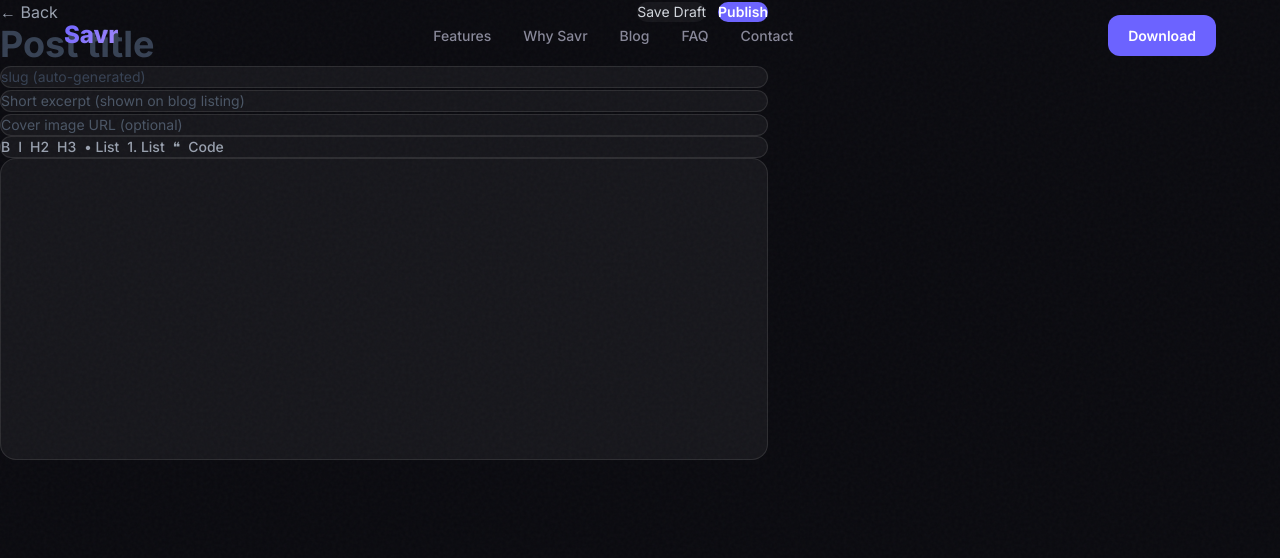
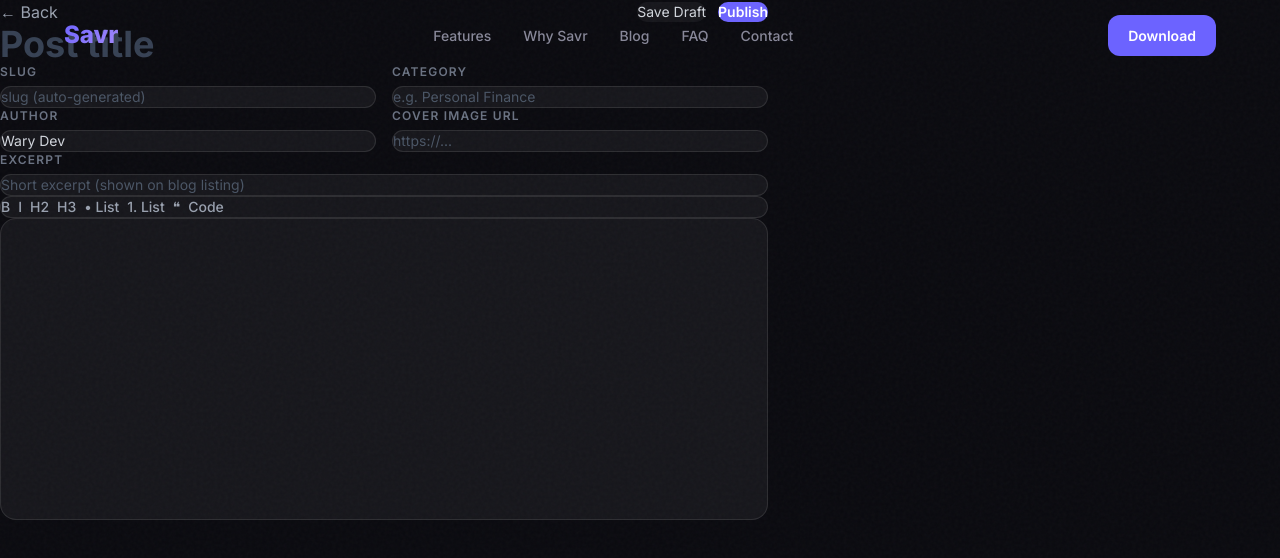
Before and after one commit to 007wary/savr-website, a Next.js app: page /admin/posts/new in a window 1280 px wide. Shown: the top 558 px of the page. Built offline with nearby package versions, Linux system fonts and the light colour scheme; sample sign-in values are in the browser's storage.

Commit message:
fix: match new post form layout to edit post

```diff
--- a/app/admin/posts/new/page.js
+++ b/app/admin/posts/new/page.js
@@ -16,6 +16,8 @@ export default function NewPost() {
   const [slug, setSlug] = useState('')
   const [excerpt, setExcerpt] = useState('')
   const [coverImage, setCoverImage] = useState('')
+  const [category, setCategory] = useState('')
+  const [author, setAuthor] = useState('Wary Dev')
   const [published, setPublished] = useState(false)
   const [saving, setSaving] = useState(false)
   const [message, setMessage] = useState('')
@@ -70,6 +72,8 @@ export default function NewPost() {
         excerpt,
         content: editor.getHTML(),
         cover_image: coverImage,
+        category,
+        author,
         published: publish
       })
     })
@@ -87,6 +91,7 @@ export default function NewPost() {
     <div className="min-h-screen bg-[#0A0A0F] px-6 py-12">
       <div className="max-w-3xl mx-auto">
 
+        {/* Top bar */}
         <div className="flex items-center justify-between mb-8">
           <button onClick={() => router.push('/admin/posts')} className="text-gray-400 hover:text-white transition-colors">
             ← Back
@@ -111,21 +116,69 @@ export default function NewPost() {
 
         {message && <p className="text-red-400 text-sm mb-4">{message}</p>}
 
-        <div className="space-y-4 mb-6">
+        {/* Title */}
         <input
           type="text"
           placeholder="Post title"
           value={title}
           onChange={(e) => setTitle(e.target.value)}
-            className="w-full bg-transparent text-white text-4xl font-bold placeholder-gray-700 focus:outline-none"
+          className="w-full bg-transparent text-white text-4xl font-bold placeholder-gray-700 focus:outline-none mb-8"
         />
+
+        {/* Fields grid */}
+        <div className="space-y-4 mb-6">
+
+          {/* Row 1: Slug | Category */}
+          <div className="grid grid-cols-2 gap-4">
+            <div className="flex flex-col gap-1.5">
+              <label className="text-xs font-semibold text-gray-500 tracking-widest uppercase">Slug</label>
               <input
                 type="text"
                 placeholder="slug (auto-generated)"
                 value={slug}
                 onChange={(e) => setSlug(e.target.value)}
-            className="w-full bg-white/5 border border-white/10 rounded-xl px-4 py-2.5 text-gray-400 text-sm placeholder-gray-700 focus:outline-none focus:border-[#6C63FF] transition-colors"
+                className="w-full bg-white/5 border border-white/10 rounded-xl px-4 py-2.5 text-gray-300 text-sm placeholder-gray-600 focus:outline-none focus:border-[#6C63FF] transition-colors"
               />
+            </div>
+            <div className="flex flex-col gap-1.5">
+              <label className="text-xs font-semibold text-gray-500 tracking-widest uppercase">Category</label>
+              <input
+                type="text"
+                placeholder="e.g. Personal Finance"
+                value={category}
+                onChange={(e) => setCategory(e.target.value)}
+                className="w-full bg-white/5 border border-white/10 rounded-xl px-4 py-2.5 text-gray-300 text-sm placeholder-gray-600 focus:outline-none focus:border-[#6C63FF] transition-colors"
+              />
+            </div>
+          </div>
+
+          {/* Row 2: Author | Cover Image */}
+          <div className="grid grid-cols-2 gap-4">
+            <div className="flex flex-col gap-1.5">
+              <label className="text-xs font-semibold text-gray-500 tracking-widest uppercase">Author</label>
+              <input
+                type="text"
+                placeholder="Author name"
+                value={author}
+                onChange={(e) => setAuthor(e.target.value)}
+                className="w-full bg-white/5 border border-white/10 rounded-xl px-4 py-2.5 text-gray-300 text-sm placeholder-gray-600 focus:outline-none focus:border-[#6C63FF] transition-colors"
+              />
+            </div>
+            <div className="flex flex-col gap-1.5">
+              <label className="text-xs font-semibold text-gray-500 tracking-widest uppercase">Cover Image URL</label>
+              <input
+                type="text"
+                placeholder="https://..."
+                value={coverImage}
+                onChange={(e) => setCoverImage(e.target.value)}
+                className="w-full bg-white/5 border border-white/10 rounded-xl px-4 py-2.5 text-gray-300 text-sm placeholder-gray-600 focus:outline-none focus:border-[#6C63FF] transition-colors"
+              />
+            </div>
+          </div>
+
+          {/* Row 3: Excerpt (full width) */}
+          <div className="flex flex-col gap-1.5">
+            <label className="text-xs font-semibold text-gray-500 tracking-widest uppercase">Excerpt</label>
             <input
               type="text"
               placeholder="Short excerpt (shown on blog listing)"
@@ -133,13 +186,8 @@ export default function NewPost() {
               onChange={(e) => setExcerpt(e.target.value)}
               className="w-full bg-white/5 border border-white/10 rounded-xl px-4 py-2.5 text-gray-300 text-sm placeholder-gray-600 focus:outline-none focus:border-[#6C63FF] transition-colors"
             />
-          <input
-            type="text"
-            placeholder="Cover image URL (optional)"
-            value={coverImage}
-            onChange={(e) => setCoverImage(e.target.value)}
-            className="w-full bg-white/5 border border-white/10 rounded-xl px-4 py-2.5 text-gray-300 text-sm placeholder-gray-600 focus:outline-none focus:border-[#6C63FF] transition-colors"
-          />
+          </div>
+
         </div>
 
         {/* Toolbar */}
```
Lines whose indentation alone changed are shown as unchanged.
